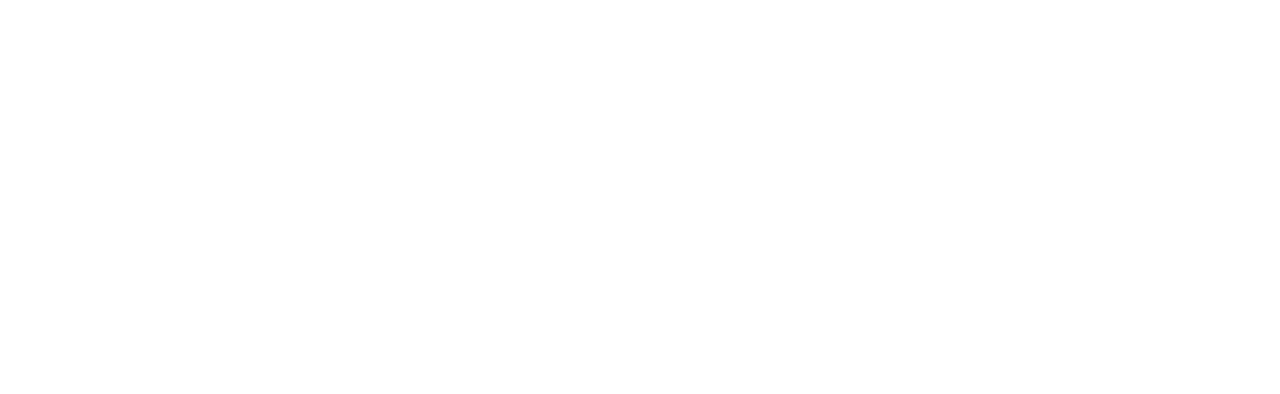
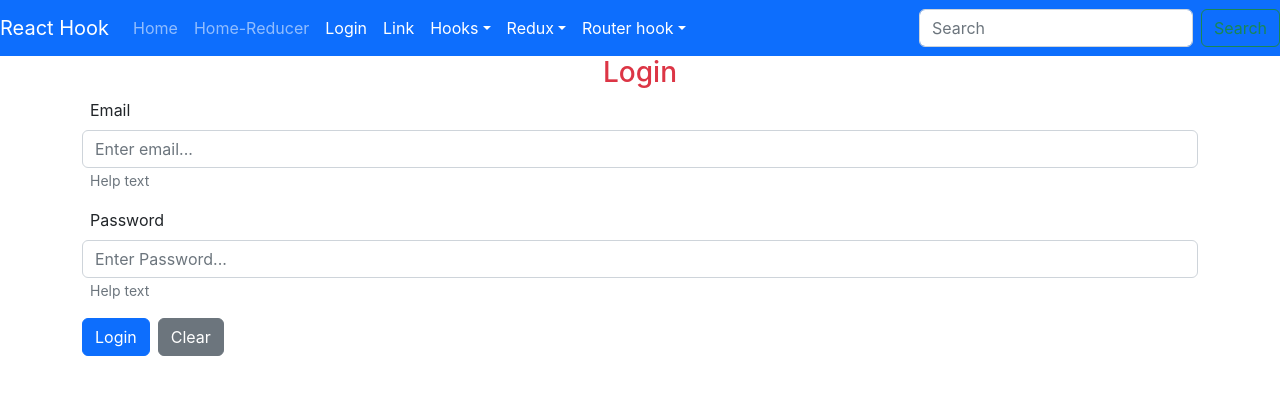
Before and after one commit to AVan-Git/Basic-ReactJS, a React (Create React App) app in the folder react_buoi10/: page /login in a window 1280 px wide. Before the commit this address had no page. Shown: the top 394 px of the page. Built offline with nearby package versions, Linux system fonts and the light colour scheme.

Commit message:
start componentLogin; lib formik giup quanly form

```diff
--- a/react_buoi10/package.json
+++ b/react_buoi10/package.json
@@ -8,6 +8,7 @@
     "@testing-library/react": "^13.4.0",
     "@testing-library/user-event": "^13.5.0",
     "axios": "^1.5.0",
+    "formik": "^2.4.5",
     "react": "^18.2.0",
     "react-dom": "^18.2.0",
     "react-redux": "^8.1.2",
--- a/react_buoi10/src/components/HearHome.jsx
+++ b/react_buoi10/src/components/HearHome.jsx
@@ -31,6 +31,11 @@
             <li className="nav-item">
               <NavLink className="nav-link" to="/home-reducer" aria-current="page">
                 Home-Reducer
+              </NavLink>
+            </li>
+            <li className="nav-item">
+              <NavLink className="nav-link" to="/login" aria-current="page">
+                Login
               </NavLink>
             </li>
             <li className="nav-item">
--- a/react_buoi10/src/index.js
+++ b/react_buoi10/src/index.js
@@ -24,6 +24,7 @@
 import DemoAnimation from "./pages/DemoAnimation/DemoAnimation";
 import HomeReducer from "./pages/Home/HomeReducer";
 import DetailRedux from "./pages/Detail/DetailRedux";
+import Login from "./pages/Login/Login";
 
 const root = ReactDOM.createRoot(document.getElementById("root"));
 root.render(
@@ -51,6 +52,7 @@
           <Route path="search" element={<Search />}></Route>
           <Route path="custom-hook" element={<DemoUseRoute />}></Route>
           <Route path="animation" element={<DemoAnimation />}></Route>
+          <Route path="login" element={<Login />}></Route>
         </Route>
       </Routes>
     </BrowserRouter>
--- /dev/null
+++ b/react_buoi10/src/pages/Login/Login.jsx
@@ -0,0 +1,51 @@
+import React from "react";
+
+export default function Login(props) {
+  return (
+    <form className="container" style={{ textAlign: "left" }}>
+      <h3 className="text-center text-danger">Login</h3>
+
+      <div className="mb-3 form-group">
+        <label htmlFor="email" className="form-label ms-2">
+          Email
+        </label>
+        <input
+          type="email"
+          className="form-control"
+          name="email"
+          id="email"
+          aria-describedby="errEmail"
+          placeholder="Enter email..."
+        />
+        <small id="errEmail" className="form-text text-muted ms-2">
+          Help text
+        </small>
+      </div>
+
+      <div className="mb-3 form-group">
+        <label htmlFor="password" className="form-label ms-2">
+          Password
+        </label>
+        <input
+          type="password"
+          className="form-control"
+          name="password"
+          id="password"
+          aria-describedby="errPassword"
+          placeholder="Enter Password..."
+        />
+        <small id="errPassword" className="form-text text-muted ms-2">
+          Help text
+        </small>
+      </div>
+      <div className="form-group">
+        <button type="submit" class="btn btn-primary">
+          Login
+        </button>
+        <button type="reset" class="btn btn-secondary mx-2">
+          Clear
+        </button>
+      </div>
+    </form>
+  );
+}
```
Also changed, not shown: 2 other files (tests, documents, lock files or other folders).
